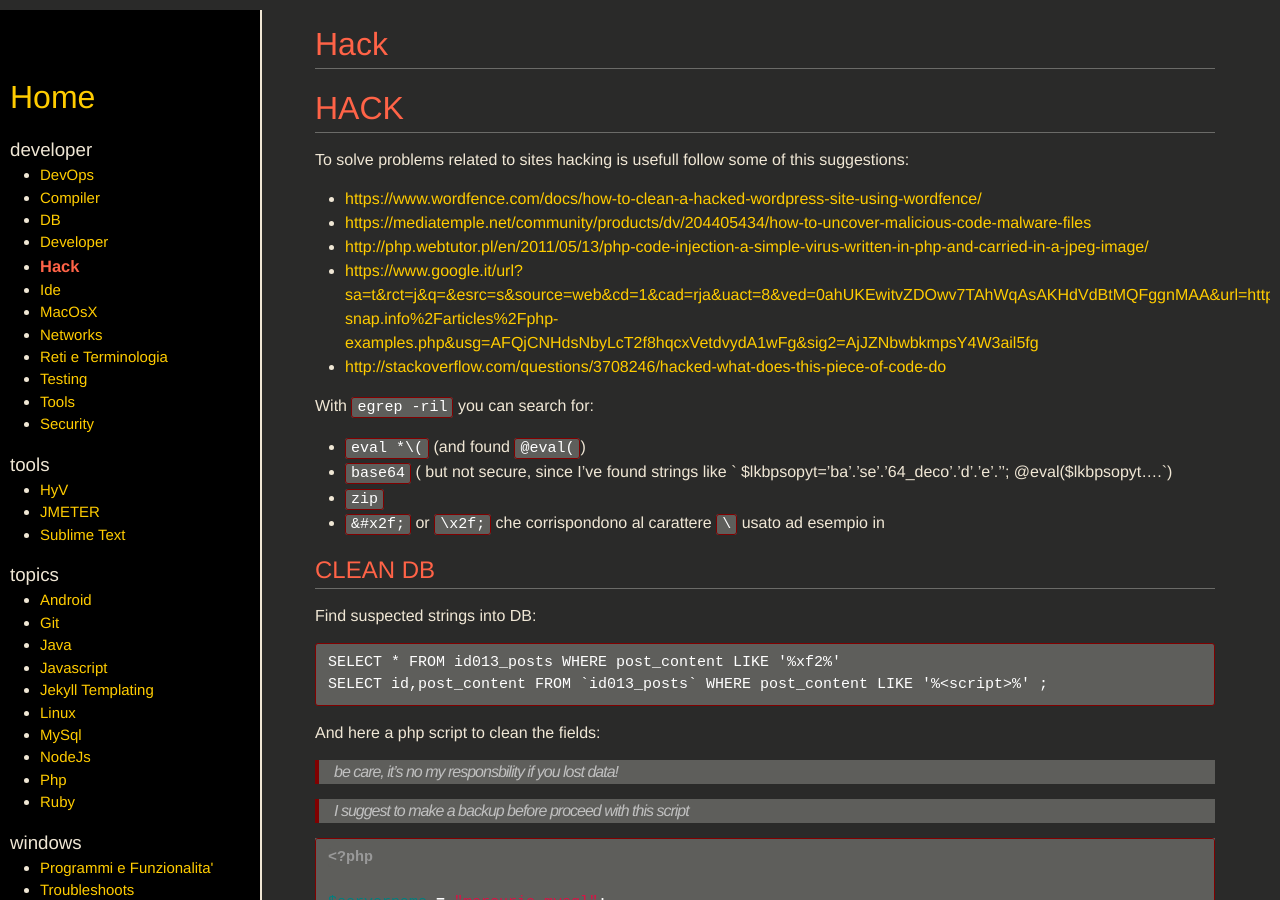
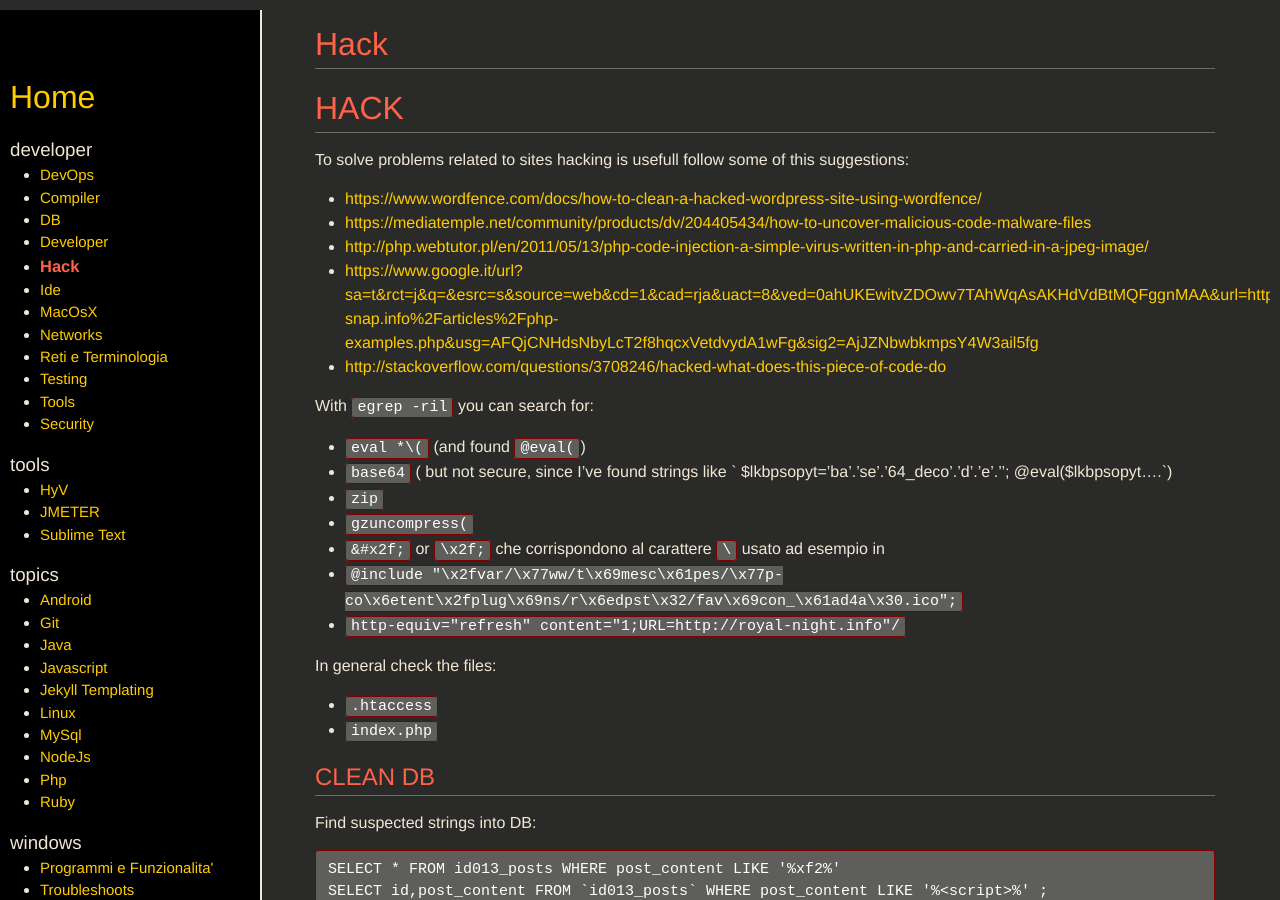
Before and after one commit to SimoSca/own-memo, a Jekyll site: the page built from _pages/developer/hack.md, in a window 1280 px wide and 900 px high. Built offline with Jekyll 4.4.1, drawn with Linux system fonts in a browser that asks for light colours; nearby versions of some CDN libraries.

Commit message:
[updated] updated hack.md

```diff
--- a/_pages/developer/hack.md
+++ b/_pages/developer/hack.md
@@ -22,8 +22,16 @@ With `egrep -ril` you can search for:
 - `eval *\(` (and found `@eval(`)
 - `base64` ( but not secure, since I've found strings like ` $lkbpsopyt='ba'.'se'.'64_deco'.'d'.'e'.''; @eval($lkbpsopyt....`)
 - `zip`
+- `gzuncompress(`
 - `&#x2f;` or `\x2f;` che corrispondono al carattere `\` usato ad esempio in
+- `@include "\x2fvar/\x77ww/t\x69mesc\x61pes/\x77p-co\x6etent\x2fplug\x69ns/r\x6edpst\x32/fav\x69con_\x61ad4a\x30.ico";`
+- `http-equiv="refresh" content="1;URL=http://royal-night.info"/`
 
+
+In general check the files:
+
+- `.htaccess`
+- `index.php`
 
 
 
```
